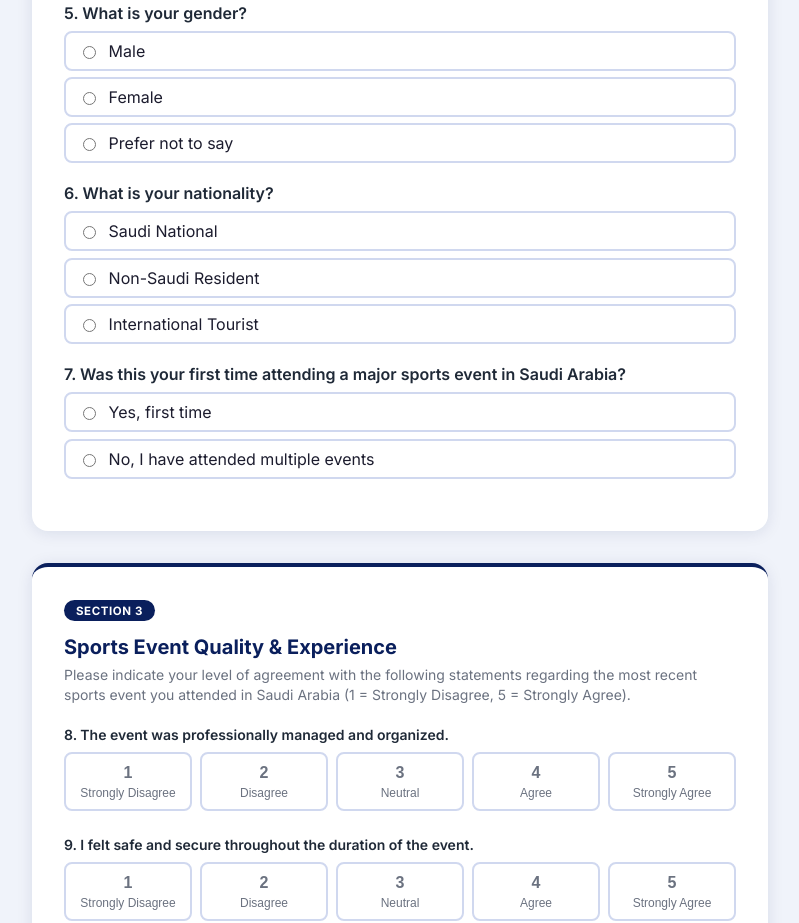
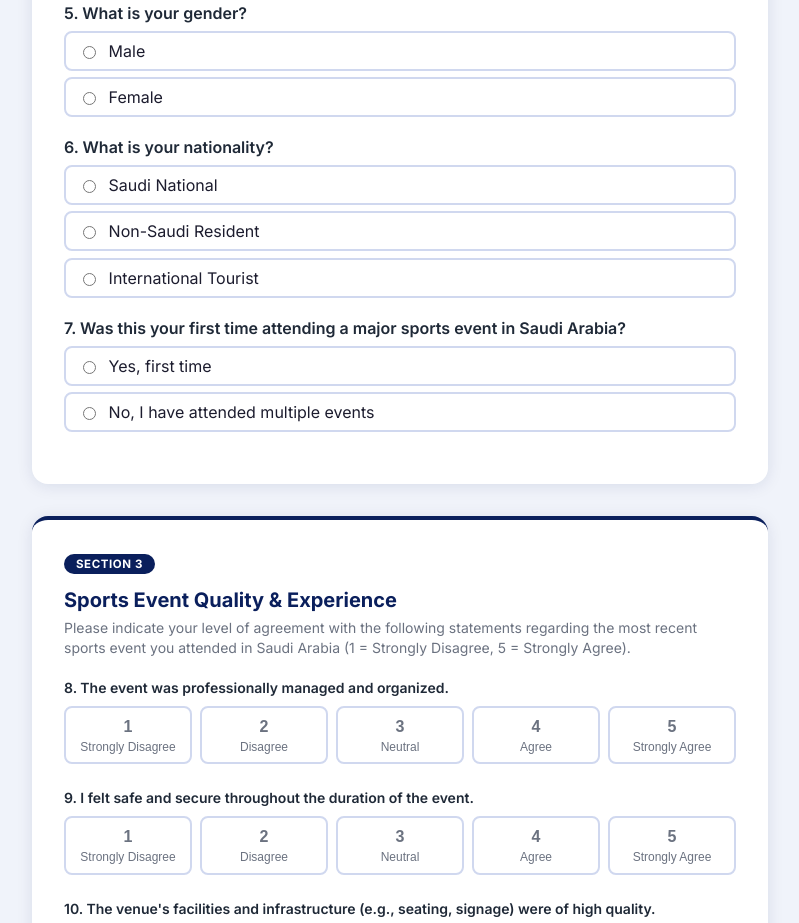
Before and after one commit to andreewaziz/Survey2, a plain HTML site: page index.html in a window 1280 px wide. Shown: the part 1998-2921 px from the top of the page, without its empty margins (240-1039 px from the left). Drawn offline with Linux system fonts and the light colour scheme.

Commit message:
Remove 'Prefer not to say' gender option
Removed the 'Prefer not to say' gender option from the form.

```diff
--- a/index.html
+++ b/index.html
@@ -438,7 +438,6 @@
           <p class="font-semibold text-gray-800 mb-2" data-en="5. What is your gender?" data-ar="5. ما هو جنسك؟">5. What is your gender?</p>
           <label class="demo-option" onclick="selectDemo(this,'d2')"><input type="radio" name="d2" value="Male"> <span data-en="Male" data-ar="ذكر">Male</span></label>
           <label class="demo-option" onclick="selectDemo(this,'d2')"><input type="radio" name="d2" value="Female"> <span data-en="Female" data-ar="أنثى">Female</span></label>
-          <label class="demo-option" onclick="selectDemo(this,'d2')"><input type="radio" name="d2" value="Prefer not to say"> <span data-en="Prefer not to say" data-ar="أفضل عدم الإجابة">Prefer not to say</span></label>
           <p class="error-msg" id="err-d2" data-en="Please select an option." data-ar="يرجى اختيار إجابة.">Please select an option.</p>
         </div>
 
```
